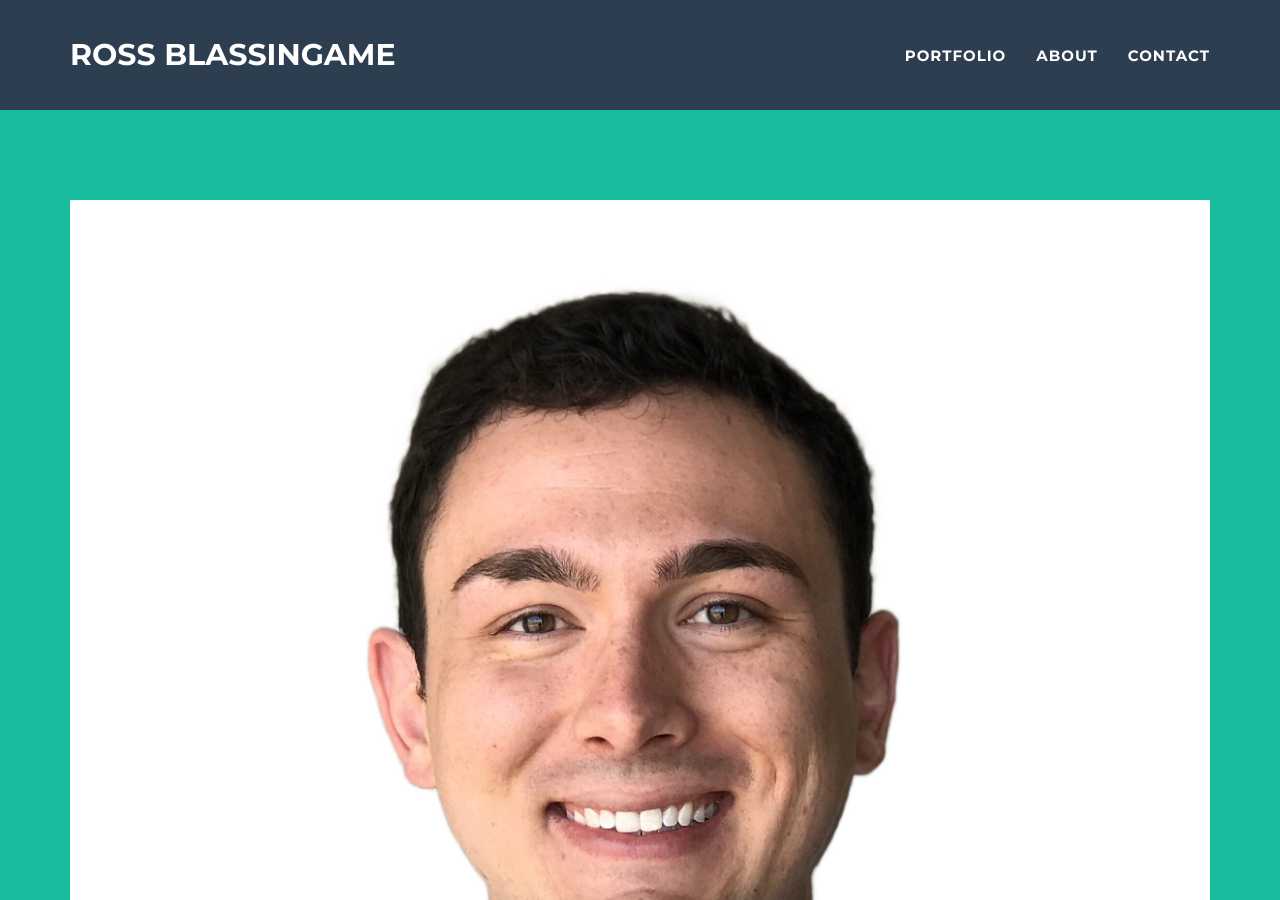
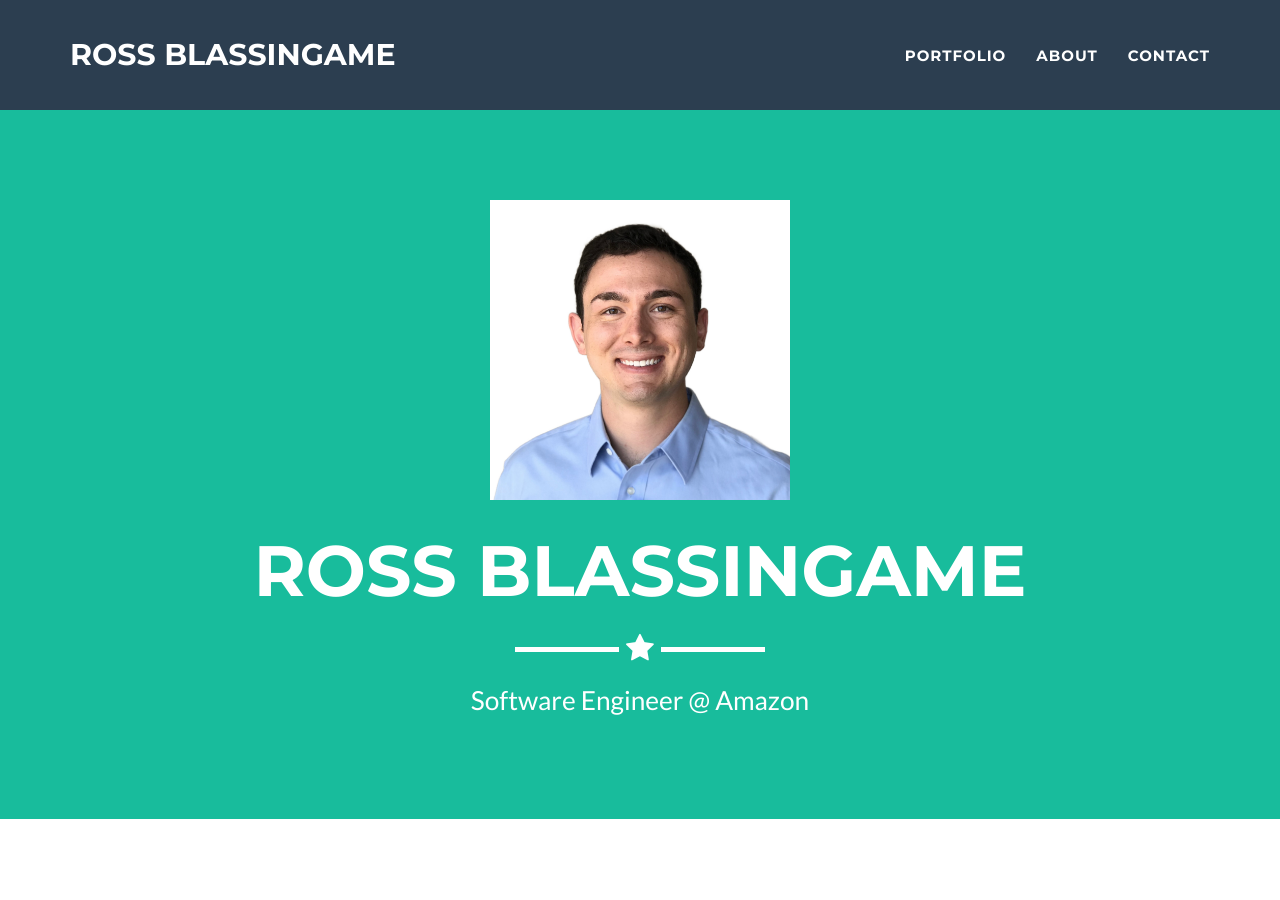
Before and after one commit to RossBlassingame/RossBlassingame.github.io, a Jekyll site: the page built from _posts/2014-07-18-project-1.markdown, in a window 1280 px wide and 900 px high. Built offline with Jekyll 4.4.1, drawn with Linux system fonts in a browser that asks for light colours.

Commit message:
Add image max height

```diff
--- a/_includes/header.html
+++ b/_includes/header.html
@@ -3,7 +3,7 @@
   <div class="container">
     <div class="row">
       <div class="col-lg-12">
-        <img class="img-responsive" src="img/profile.png" alt="profile-pic" />
+        <img class="img-responsive" src="img/profile.png" alt="profile-pic" style="max-height: 300px;" />
         <div class="intro-text">
           <span class="name">{{ site.title }}</span>
           <hr class="star-light" />
```
